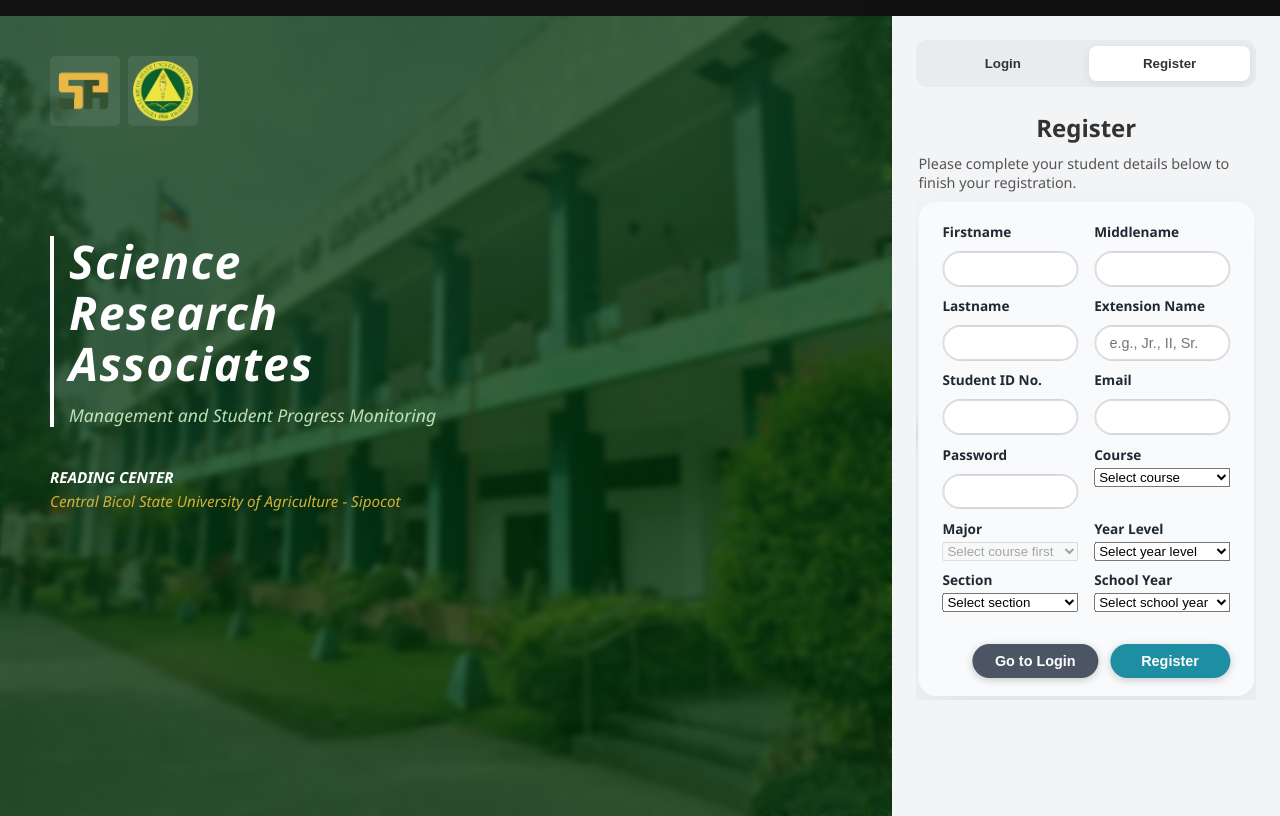
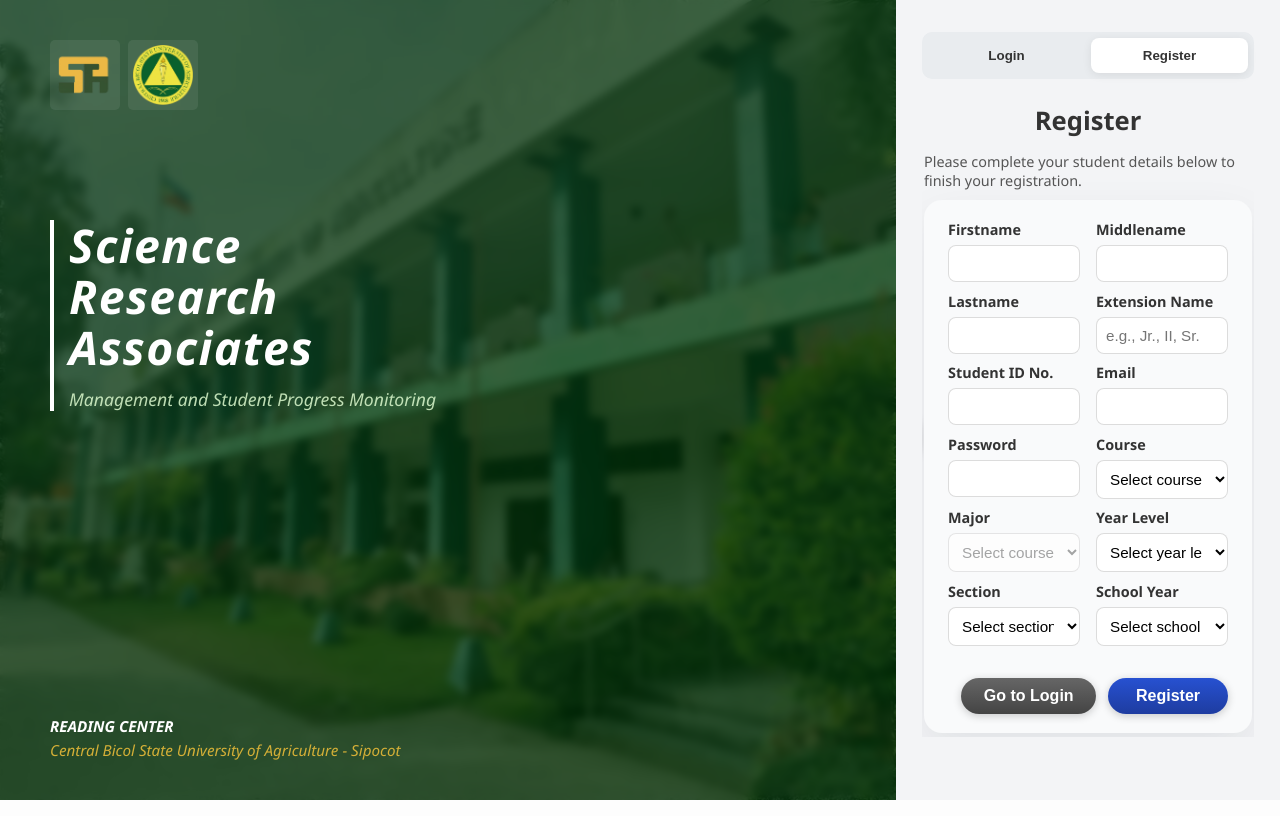
Before and after one commit to bermejoFlorence/SRA-Management-System, a PHP site: page /login.php in a window 1280 px wide. Run offline with PHP 8.4, Linux system fonts and the light colour scheme; the visitor is signed in with stand-in values (Sample User, id 1); data that the repository does not hold is empty; some libraries are stand-ins or nearby versions.

Commit message:
new layout

```diff
--- a/styles/auth.css
+++ b/styles/auth.css
@@ -11,58 +11,134 @@
   --shadow:0 18px 60px rgba(0,0,0,.18);
 }
 
-*{ box-sizing:border-box; }
-html,body{ height:100%; }
-body{
-  margin:0; padding:0;
-  font-family:'Segoe UI', Tahoma, Geneva, Verdana, sans-serif;
-  background:#111; color:var(--text);
+*,
+*::before,
+*::after{
+  box-sizing:border-box;
 }
 
-/* Layout wrapper */
-.container{
-  height:100vh;
-  min-height:100vh;
-  display:flex;
-  align-items:stretch;   /* pareho ang height ng left & right */
-  justify-content:center;
-  padding:0;             /* alisin yung extra top space */
+html,body{
+  height:100%;
 }
 
+body{
+  margin:0;
+  padding:0;
+  font-family:'Segoe UI', Tahoma, Geneva, Verdana, sans-serif;
+  background:var(--green);   /* kahit green bg, matatakpan ng container */
+  color:var(--text);
+  display:flex;
+  align-items:stretch;
+  justify-content:stretch;
+}
 
+/* ===================== LAYOUT WRAPPER ===================== */
 
+.container{
+  width:100%;
+  min-height:100vh;          /* buong screen */
+  display:flex;
+  align-items:stretch;
+  justify-content:stretch;
+  margin:0;
+  padding:0;                 /* WALANG padding sa taas → walang black bar */
+}
 
-/* LEFT side */
+/* ===================== LEFT SIDE ===================== */
+
 .left-section{
-  flex:1.4; position:relative;
-  /* UPDATE PATH HERE if needed */
+  flex:0 0 70%;              /* ≈70% width */
+  position:relative;
   background:url('../picture.jpg') center/cover no-repeat;
-  color:#fff; display:flex; flex-direction:column; justify-content:start;
+  color:#fff;
+  display:flex;
+  flex-direction:column;
+  justify-content:flex-start;
   padding:40px 50px;
 }
+
 .overlay{
   position:absolute;
   inset:0;
   background:var(--overlayGreen);
-  backdrop-filter: blur(3px);
-  -webkit-backdrop-filter: blur(7px);
+  backdrop-filter: blur(4px);
+  -webkit-backdrop-filter: blur(4px);
   z-index:1;
-  pointer-events:none;   /* IMPORTANT: huwag haharang sa pag-click / tap */
+  pointer-events:none;
 }
 
-.left-content{ position:relative; z-index:2; max-width:420px; height:100%;
-  display:flex; flex-direction:column; justify-content:center; }
-.logos{ display:flex; gap:8px; margin-bottom:10px; }
-.logos img{ height:70px; width:auto; object-fit:contain; border-radius:5px; padding:5px; background:rgba(255,255,255,.08); }
-.title-block{ border-left:4px solid #fff; padding-left:15px; margin-top:100px; margin-bottom:40px; display:inline-block; }
-.main-title{ margin:0 0 14px 0; font-size:2.9rem; line-height:1.1; font-style:italic; font-weight:700; letter-spacing:.03em; color:#fff; }
-.subtitle{ font-size:1.1rem; font-style:italic; opacity:.85; margin:0; color:var(--mint); }
-.reading-center{ margin-top:auto; font-size:.95rem; font-style:italic; }
-.reading-center strong{ display:block; margin-bottom:4px; font-weight:700; }
-.reading-center span{ color:var(--accent); }
+.left-content{
+  position:relative;
+  z-index:2;
+  max-width:420px;
+  height:100%;
+  display:flex;
+  flex-direction:column;
+  justify-content:center;
+}
+
+.logos{
+  display:flex;
+  gap:8px;
+  margin-bottom:10px;
+}
+
+.logos img{
+  height:70px;
+  width:auto;
+  object-fit:contain;
+  border-radius:5px;
+  padding:5px;
+  background:rgba(255,255,255,.08);
+}
+
+.title-block{
+  border-left:4px solid #fff;
+  padding-left:15px;
+  margin-top:100px;
+  margin-bottom:40px;
+  display:inline-block;
+}
+
+.main-title{
+  margin:0 0 14px 0;
+  font-size:2.9rem;
+  line-height:1.1;
+  font-style:italic;
+  font-weight:700;
+  letter-spacing:.03em;
+  color:#fff;
+}
+
+.subtitle{
+  font-size:1.1rem;
+  font-style:italic;
+  opacity:.85;
+  margin:0;
+  color:var(--mint);
+}
+
+.reading-center{
+  margin-top:auto;
+  font-size:.95rem;
+  font-style:italic;
+}
+
+.reading-center strong{
+  display:block;
+  margin-bottom:4px;
+  font-weight:700;
+}
+
+.reading-center span{
+  color:var(--accent);
+}
+
+/* ===================== RIGHT SIDE ===================== */
+
 .right-section{
-  flex:.6;
-  max-width:520px;
+  flex:0 0 30%;              /* ≈30% width */
+  max-width:30%;
   background:var(--panel);
   display:flex;
   flex-direction:column;
@@ -70,70 +146,242 @@ body{
   padding:32px 26px 32px;
   box-shadow:-8px 0 24px rgba(0,0,0,.18);
 
-  /* NEW: para hindi maputol ang register form */
-  max-height:100vh;
-  overflow-y:auto;
+  max-height:100vh;          /* para sakto sa screen */
+  overflow-y:auto;           /* kung mahaba yung form, scroll sa panel lang */
 }
 
 /* Tabs */
 .auth-tabs{
-  display:flex; gap:6px; background:#e9ecef; padding:6px; border-radius:10px; margin:0 auto 16px; width:100%; max-width:500px;
+  display:flex;
+  gap:6px;
+  background:#e9ecef;
+  padding:6px;
+  border-radius:10px;
+  margin:0 auto 16px;
+  width:100%;
+  max-width:500px;
 }
+
 .tab-btn{
-  flex:1; padding:10px 12px; border:none; border-radius:8px; background:transparent; cursor:pointer; font-weight:800; color:#333;
+  flex:1;
+  padding:10px 12px;
+  border:none;
+  border-radius:8px;
+  background:transparent;
+  cursor:pointer;
+  font-weight:800;
+  color:#333;
 }
-.tab-btn.active{ background:#fff; box-shadow:0 2px 10px rgba(0,0,0,.08); }
+
+.tab-btn.active{
+  background:#fff;
+  box-shadow:0 2px 10px rgba(0,0,0,.08);
+}
 
 /* Slider */
-.auth-slider{ width:100%; max-width:500px; margin:0 auto; position:relative; overflow:hidden; transition:height .25s ease; }
-.auth-track{ display:flex; width:200%; transform:translateX(0%); transition: transform .45s ease; }
-.auth-panel{ width:50%; padding:4px 2px; }
+.auth-slider{
+  width:100%;
+  max-width:500px;
+  margin:0 auto;
+  position:relative;
+  overflow:hidden;
+  transition:height .25s ease;
+}
+
+.auth-track{
+  display:flex;
+  width:200%;
+  transform:translateX(0%);
+  transition: transform .45s ease;
+}
+
+.auth-panel{
+  width:50%;
+  padding:4px 2px;
+  display:flex;
+  flex-direction:column;
+}
 
 /* Titles */
-.form-title{ font-weight:800; font-size:1.6rem; color:#333; text-align:center; margin:0 0 18px 0; }
+.form-title{
+  font-weight:800;
+  font-size:1.6rem;
+  color:#333;
+  text-align:center;
+  margin:4px 0 14px 0;
+}
 
-/* Forms */
-.form-stack{ display:flex; flex-direction:column; gap:14px; }
-.form-grid{ display:grid; grid-template-columns:repeat(2, minmax(0,1fr)); gap:15px 20px; }
+/* ===================== FORMS ===================== */
 
-label{ display:flex; flex-direction:column; font-size:.9rem; font-weight:600; color:#333; }
-input{
-  margin-top:6px; padding:10px; font-size:.95rem; border:none; background:#fff; border-radius:8px;
-  box-shadow: inset 0 0 0 1px var(--border); transition: box-shadow .2s ease, background-color .2s ease;
+.form-stack{
+  display:flex;
+  flex-direction:column;
+  gap:14px;
 }
-input:focus{ outline:none; box-shadow: inset 0 0 0 2px #000; background:#fff; }
+
+label{
+  display:flex;
+  flex-direction:column;
+  font-size:.9rem;
+  font-weight:600;
+  color:#333;
+}
+
+label input,
+label select{
+  margin-top:6px;
+}
+
+/* inputs */
+input,
+select{
+  padding:10px;
+  font-size:.95rem;
+  border:none;
+  background:#fff;
+  border-radius:8px;
+  box-shadow: inset 0 0 0 1px var(--border);
+  transition: box-shadow .2s ease, background-color .2s ease;
+}
+
+input:focus,
+select:focus{
+  outline:none;
+  box-shadow: inset 0 0 0 2px #000;
+  background:#fff;
+}
+
+/* REGISTER CARD */
+
+.register-form{
+  background:#f9fafb;
+  border-radius:18px;
+  padding:1.25rem 1.5rem 1.2rem;
+  box-shadow:0 18px 45px rgba(15,23,42,0.08);
+  display:flex;
+  flex-direction:column;
+  gap:0.75rem;
+}
+
+.register-form .field-grid{
+  display:grid;
+  grid-template-columns:repeat(2, minmax(0,1fr));
+  gap:0.6rem 1rem;
+}
+
+.register-form .form-actions{
+  margin-top:0.5rem;
+  padding-top:0.75rem;
+  display:flex;
+  justify-content:flex-end;
+  gap:0.75rem;
+}
+
+.small-hint{
+  font-size:0.9rem;
+  color:#555;
+  margin:0 0 10px 0;
+}
 
 /* Buttons */
-.buttons{ display:flex; justify-content:center; gap:20px; margin-top:6px; flex-wrap:wrap; }
+
+.buttons{
+  display:flex;
+  justify-content:center;
+  gap:20px;
+  margin-top:6px;
+  flex-wrap:wrap;
+}
+
 .btn{
-  display:inline-flex; align-items:center; justify-content:center;
-  padding:10px 32px; min-width:120px; font-weight:800; font-size:1rem;
-  border:none; border-radius:30px; cursor:pointer; color:#fff; text-decoration:none;
-  user-select:none; box-shadow:0 2px 8px rgba(0,0,0,.2); transition: transform .05s ease, filter .2s ease;
+  display:inline-flex;
+  align-items:center;
+  justify-content:center;
+  padding:0.55rem 1.4rem;
+  min-width:120px;
+  font-weight:800;
+  font-size:1rem;
+  border:none;
+  border-radius:30px;
+  cursor:pointer;
+  color:#fff;
+  text-decoration:none;
+  user-select:none;
+  box-shadow:0 2px 8px rgba(0,0,0,.2);
+  transition: transform .05s ease, filter .2s ease;
 }
-.btn:active{ transform:translateY(1px); }
-.login-btn{ background: linear-gradient(180deg, #078107, #066906); }
-.login-btn:hover{ filter:brightness(.95); }
-.register-btn{ background: linear-gradient(180deg, #2751d1, #1e3ca0); }
-.register-btn:hover{ filter:brightness(.95); }
-.login-alt{ background: linear-gradient(180deg, #666, #444); }
+
+.btn:active{
+  transform:translateY(1px);
+}
+
+.login-btn{
+  background: linear-gradient(180deg, #078107, #066906);
+}
+
+.login-btn:hover{
+  filter:brightness(.95);
+}
+
+.register-btn{
+  background: linear-gradient(180deg, #2751d1, #1e3ca0);
+}
+
+.register-btn:hover{
+  filter:brightness(.95);
+}
+
+.login-alt{
+  background: linear-gradient(180deg, #666, #444);
+}
+
+.login-alt:hover{
+  filter:brightness(.95);
+}
+
+/* Google button – teal outline style */
+.login-google-btn {
+  background:#ffffff;
+  color:#111;
+  border:2px solid #1e8fa2;
+  border-radius:30px;
+  font-weight:700;
+  padding:10px 32px;
+  transition:.2s ease;
+}
+
+.login-google-btn:hover{
+  background:#1e8fa2;
+  color:#fff;
+}
 
 /* Hints */
-.switch-hint{ text-align:center; margin-top:10px; color:#555; }
-.switch-hint a{ font-weight:700; }
 
-/* Responsive */
+.switch-hint{
+  text-align:center;
+  margin-top:10px;
+  color:#555;
+}
+
+.switch-hint a{
+  font-weight:700;
+}
+
+/* ===================== RESPONSIVE ===================== */
+
 @media (max-width: 900px){
+  body{
+    display:block;
+  }
+
   .container{
     flex-direction:column;
-    height:auto;
     min-height:100vh;
-    /* dagdag para di maputol ang form sa mobile */
-    overflow-y:auto;     /* scroll pababa kung mahaba */
-    overflow-x:hidden;   /* walang horizontal scroll */
   }
 
   .left-section{
+    flex:0 0 auto;
+    width:100%;
     height:240px;
     padding:20px 24px;
   }
@@ -149,24 +397,21 @@ input:focus{ outline:none; box-shadow: inset 0 0 0 2px #000; background:#fff; }
   }
 
   .right-section{
+    flex:0 0 auto;
     max-width:100%;
-    padding:28px 16px 40px;
+    width:100%;
+    padding:24px 16px 32px;
     box-shadow:none;
+    max-height:none;
+    overflow-y:visible;
   }
 
-  .auth-tabs{
-    max-width:640px;
-  }
-
+  .auth-tabs,
   .auth-slider{
     max-width:640px;
   }
 
-  .auth-panel{
-    width:50%;
-  }
-
-  .form-grid{
+  .register-form .field-grid{
     grid-template-columns:1fr;
   }
 
@@ -179,222 +424,3 @@ input:focus{ outline:none; box-shadow: inset 0 0 0 2px #000; background:#fff; }
   .main-title{ font-size:2.2rem; }
   .subtitle{ font-size:1rem; }
 }
-/* REGISTER CARD LAYOUT */
-.auth-panel {
-  display: flex;
-  flex-direction: column;
-}
-
-/* mismong card ng register form */
-.register-form {
-  background: #f9fafb;
-  border-radius: 18px;
-  padding: 1.75rem 2rem 1.5rem;
-  box-shadow: 0 18px 45px rgba(15, 23, 42, 0.08);
-  display: flex;
-  flex-direction: column;
-  gap: 1rem;
-  min-height: 420px;          /* para may height kahit kaunti */
-}
-
-/* two-column grid ng fields */
-.register-form .field-grid {
-  display: grid;
-  grid-template-columns: repeat(2, minmax(0, 1fr));
-  gap: 0.75rem 1.25rem;
-}
-
-.register-form label {
-  font-size: 0.85rem;
-  font-weight: 600;
-  color: #1f2933;
-  display: flex;
-  flex-direction: column;
-  gap: 0.25rem;
-}
-
-.register-form input {
-  border-radius: 999px;
-  border: 1px solid #d1d5db;
-  padding: 0.55rem 0.9rem;
-  font-size: 0.9rem;
-  outline: none;
-  transition: border-color 0.15s ease, box-shadow 0.15s ease;
-}
-
-.register-form input:focus {
-  border-color: #1e8fa2;
-  box-shadow: 0 0 0 2px rgba(30, 143, 162, 0.28);
-}
-
-/* actions sa pinakababa ng card */
-.register-form .form-actions {
-  margin-top: auto;              /* itulak pababa */
-  padding-top: 1rem;
-  display: flex;
-  justify-content: flex-end;
-  gap: 0.75rem;
-}
-
-/* pill style buttons like sa screenshot */
-.btn {
-  border-radius: 999px;
-  padding: 0.6rem 1.6rem;
-  font-weight: 600;
-  border: none;
-  cursor: pointer;
-  font-size: 0.9rem;
-}
-
-.login-alt {
-  background: #4b5563;
-  color: #fff;
-}
-
-.login-alt:hover {
-  background: #374151;
-}
-
-.register-btn {
-  background: #1e8fa2;
-  color: #fff;
-}
-
-.register-btn:hover {
-  background: #167488;
-}
-
-/* responsive tweak: gawin single column kapag maliit ang screen */
-@media (max-width: 768px) {
-  .register-form .field-grid {
-    grid-template-columns: 1fr;
-  }
-}
-.left-section,
-.right-section{
-  min-height:100vh;
-}
-/* Layout wrapper */
-.container{
-  min-height:100vh;
-  display:flex;
-  align-items:flex-start;      /* ok na 'to para medyo mataas */
-  justify-content:center;
-  padding-top:16px;           /* dati 40px – binabaan para di masyadong mababa */
-}
-
-/* RIGHT side */
-.right-section{
-  flex:.6;
-  max-width:520px;
-  background:var(--panel);
-  display:flex;
-  flex-direction:column;
-  justify-content:flex-start;  /* dati center, para may extra space sa baba */
-  padding:24px 24px 28px;      /* binawasan padding top/bottom */
-  box-shadow:-8px 0 24px rgba(0,0,0,.18);
-
-  max-height:100vh;            /* important: huwag lalampas sa screen */
-  overflow-y:auto;             /* kung sakaling sumobra pa, scroll na lang sa loob */
-}
-
-/* Titles */
-.form-title{
-  font-weight:800;
-  font-size:1.5rem;
-  color:#333;
-  text-align:center;
-  margin:4px 0 10px 0;         /* mas maliit na margin-bottom */
-}
-
-/* maliit na hint text sa register */
-.small-hint{
-  font-size:0.9rem;
-  color:#555;
-  margin:0 0 10px 0;
-}
-
-/* REGISTER CARD LAYOUT */
-.auth-panel{
-  display:flex;
-  flex-direction:column;
-}
-
-/* mismong card ng register form */
-.register-form{
-  background:#f9fafb;
-  border-radius:18px;
-  padding:1.25rem 1.5rem 1.1rem;   /* lumiit ang padding */
-  box-shadow:0 18px 45px rgba(15,23,42,0.08);
-  display:flex;
-  flex-direction:column;
-  gap:0.75rem;
-  min-height:auto;                 /* REMOVE yung 420px para sumunod sa content */
-}
-
-/* two-column grid ng fields */
-.register-form .field-grid{
-  display:grid;
-  grid-template-columns:repeat(2, minmax(0,1fr));
-  gap:0.6rem 1rem;                 /* mas maliit na gap para kasya lahat */
-}
-
-/* actions sa pinakababa ng card */
-.register-form .form-actions{
-  margin-top:0.5rem;              /* dati auto – mas konting tulak pababa */
-  padding-top:0.75rem;
-  display:flex;
-  justify-content:flex-end;
-  gap:0.75rem;
-}
-
-/* pill style buttons like sa screenshot */
-.btn{
-  border-radius:999px;
-  padding:0.55rem 1.4rem;         /* konting liit */
-  font-weight:600;
-  border:none;
-  cursor:pointer;
-  font-size:0.9rem;
-}
-@media (max-width: 900px){
-  .container{
-    flex-direction:column;
-    height:auto;
-    min-height:100vh;
-    overflow-y:auto;
-    overflow-x:hidden;
-    padding-top:0;               /* para di madagdagan pa taas ang height */
-  }
-
-  .right-section{
-    max-width:100%;
-    padding:20px 16px 28px;
-    box-shadow:none;
-    max-height:none;
-  }
-
-  .register-form .field-grid{
-    grid-template-columns:1fr;
-  }
-
-  .buttons .btn{
-    min-width:100%;
-  }
-}
-
-/* GOOGLE BUTTON STYLE – bagong kulay */
-.login-google-btn {
-  background: #ffffff;
-  color: #111;
-  border: 2px solid #1e8fa2;
-  border-radius: 30px;
-  font-weight: 700;
-  padding: 10px 32px;
-  transition: 0.2s ease;
-}
-
-.login-google-btn:hover {
-  background: #1e8fa2;
-  color: #fff;
-}
```
